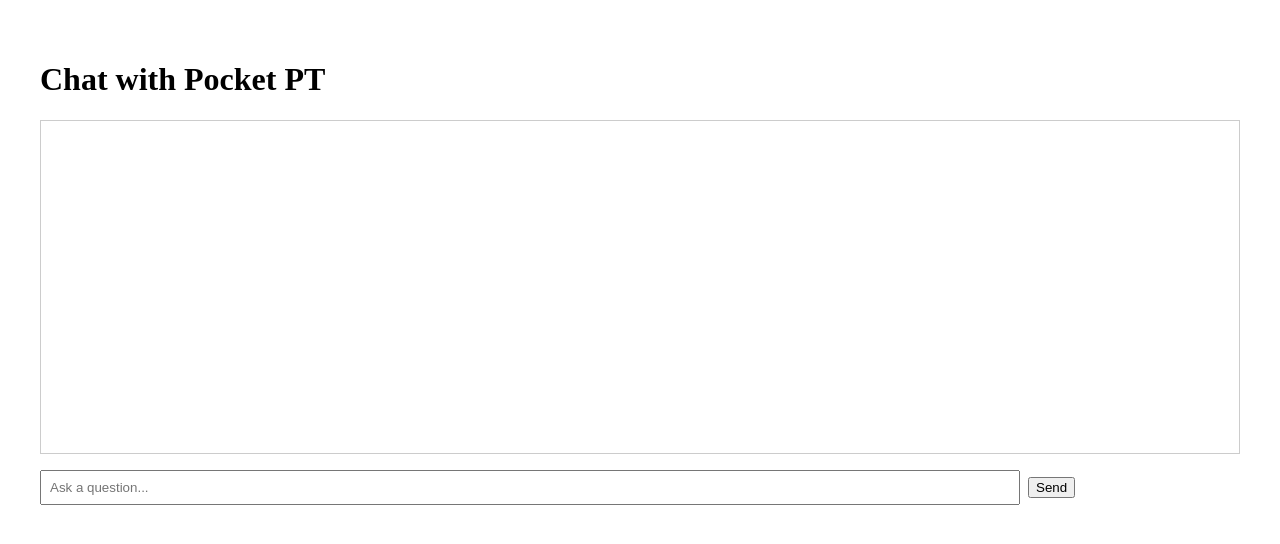
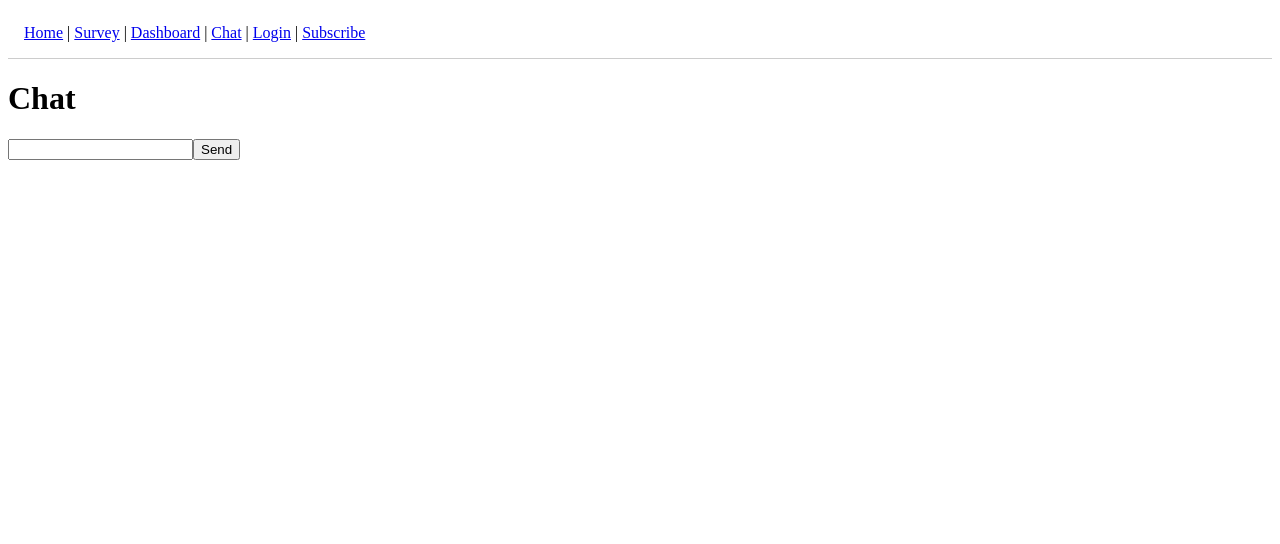
Before and after one commit to gamingninjasjj-ops/pocket-pt, a Next.js app: page /chat in a window 1280 px wide. Shown: the top 544 px of the page. Built offline with nearby package versions, Linux system fonts and the light colour scheme.

Commit message:
Update chat.js

```diff
--- a/pages/chat.js
+++ b/pages/chat.js
@@ -1,4 +1,5 @@
 import { useState } from 'react';
+import NavBar from '../components/NavBar';
 
 export default function Chat() {
   const [messages, setMessages] = useState([]);
@@ -10,7 +11,6 @@ export default function Chat() {
     const userMessage = { role: 'user', content: input };
     setMessages([...messages, userMessage]);
     setInput('');
-
     try {
       const res = await fetch('/api/chat', {
         method: 'POST',
@@ -26,21 +26,21 @@ export default function Chat() {
   };
 
   return (
-    <div style={{ padding: '2rem' }}>
-      <h1>Chat with Pocket PT</h1>
-      <div style={{ minHeight: '300px', border: '1px solid #ccc', padding: '1rem', marginBottom: '1rem' }}>
-        {messages.map((msg, idx) => (
-          <p key={idx}>
+    <div>
+      <NavBar />
+      <h1>Chat</h1>
+      <div>
+        {messages.map((msg, index) => (
+          <p key={index}>
             <strong>{msg.role === 'user' ? 'You' : 'PT'}:</strong> {msg.content}
           </p>
         ))}
       </div>
       <form onSubmit={handleSubmit}>
         <input
+          type="text"
           value={input}
           onChange={(e) => setInput(e.target.value)}
-          placeholder="Ask a question..."
-          style={{ padding: '0.5rem', width: '80%', marginRight: '0.5rem' }}
         />
         <button type="submit">Send</button>
       </form>
```
